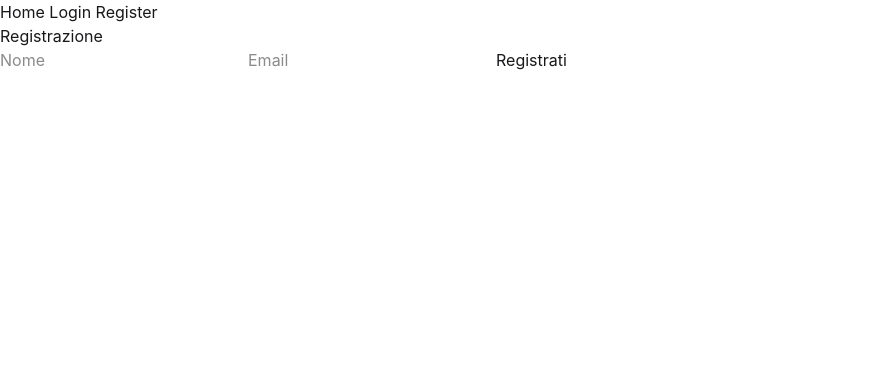
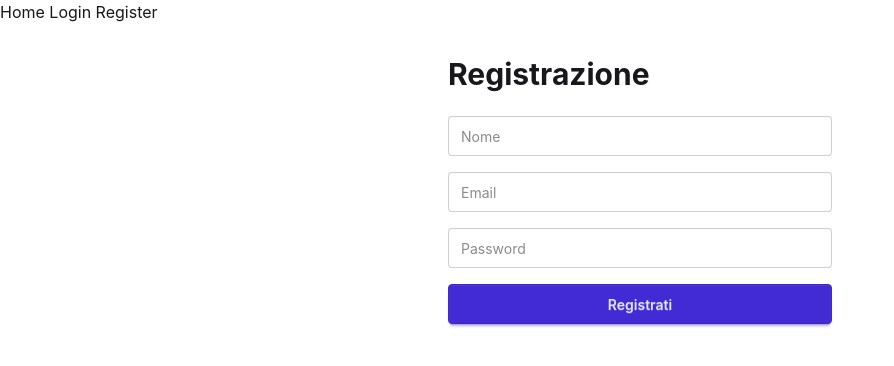
Before and after one commit to marconaccarato28-max/Selfwork-React-Router, a React (Vite) app: page /register in a window 1280 px wide. Shown: the top 366 px of the page, without its empty margins (0-894 px from the left). Built offline with nearby package versions, Linux system fonts and the light colour scheme.

Commit message:
Selfwork React Hook Form completato

```diff
--- a/package.json
+++ b/package.json
@@ -14,6 +14,7 @@
     "daisyui": "^5.7.47",
     "react": "^19.2.8",
     "react-dom": "^19.2.8",
+    "react-hook-form": "^7.89.0",
     "react-router-dom": "^7.18.4",
     "tailwindcss": "^4.3.3"
   },
--- a/src/pages/Login.jsx
+++ b/src/pages/Login.jsx
@@ -1,16 +1,39 @@
+import { useForm } from "react-hook-form";
+
 function Login() {
+
+const { register, handleSubmit, formState: { errors } } = useForm();
+
+function onSubmit(data) {
+
+console.log(data);
+
+}
+
 return (
-<>
-<h1>Login</h1>
 
-<form>
-<input type="email" placeholder="Email" />
-<input type="password" placeholder="Password" />
+<div className="max-w-md mx-auto p-8">
 
-<button>Login</button>
+<h1 className="text-3xl font-bold mb-6">Login</h1>
+
+<form onSubmit={handleSubmit(onSubmit)} className="flex flex-col gap-4">
+
+<input className="input input-bordered w-full" type="email" placeholder="Email" {...register("email", { required: "L'email è obbligatoria", maxLength: { value: 50, message: "Massimo 50 caratteri" } })} />
+
+{errors.email && <p className="text-error">{errors.email.message}</p>}
+
+<input className="input input-bordered w-full" type="password" placeholder="Password" {...register("password", { required: "La password è obbligatoria", maxLength: { value: 50, message: "Massimo 50 caratteri" } })} />
+
+{errors.password && <p className="text-error">{errors.password.message}</p>}
+
+<button className="btn btn-primary" type="submit">Accedi</button>
+
 </form>
-</>
+
+</div>
+
 );
+
 }
 
 export default Login;
--- a/src/pages/Register.jsx
+++ b/src/pages/Register.jsx
@@ -1,50 +1,53 @@
-import { useState } from "react";
+import { useForm } from "react-hook-form";
+
 import { useNavigate } from "react-router-dom";
+
 import { useUser } from "../context/UserContext.jsx";
 
 function Register() {
-const [name, setName] = useState("");
-const [email, setEmail] = useState("");
 
-const { register } = useUser();
+const { register, handleSubmit, formState: { errors } } = useForm();
+
+const { register: registerUser } = useUser();
+
 const navigate = useNavigate();
 
-function handleSubmit(e) {
-e.preventDefault();
+function onSubmit(data) {
 
-register({
-name,
-email,
-});
+registerUser(data);
 
 navigate("/");
+
 }
 
 return (
-<>
-<h1>Registrazione</h1>
 
-<form onSubmit={handleSubmit}>
-<input
-type="text"
-placeholder="Nome"
-value={name}
-onChange={(e) => setName(e.target.value)}
-/>
+<div className="max-w-md mx-auto p-8">
 
-<input
-type="email"
-placeholder="Email"
-value={email}
-onChange={(e) => setEmail(e.target.value)}
-/>
+<h1 className="text-3xl font-bold mb-6">Registrazione</h1>
 
-<button type="submit">
-Registrati
-</button>
+<form onSubmit={handleSubmit(onSubmit)} className="flex flex-col gap-4">
+
+<input className="input input-bordered w-full" placeholder="Nome" {...register("name", { required: "Il nome è obbligatorio", maxLength: { value: 50, message: "Massimo 50 caratteri" } })} />
+
+{errors.name && <p className="text-error">{errors.name.message}</p>}
+
+<input className="input input-bordered w-full" type="email" placeholder="Email" {...register("email", { required: "L'email è obbligatoria", maxLength: { value: 50, message: "Massimo 50 caratteri" } })} />
+
+{errors.email && <p className="text-error">{errors.email.message}</p>}
+
+<input className="input input-bordered w-full" type="password" placeholder="Password" {...register("password", { required: "La password è obbligatoria", maxLength: { value: 50, message: "Massimo 50 caratteri" } })} />
+
+{errors.password && <p className="text-error">{errors.password.message}</p>}
+
+<button className="btn btn-primary" type="submit">Registrati</button>
+
 </form>
-</>
+
+</div>
+
 );
+
 }
 
 export default Register;
```
Also changed, not shown: 1 other file (tests, documents, lock files or other folders).
